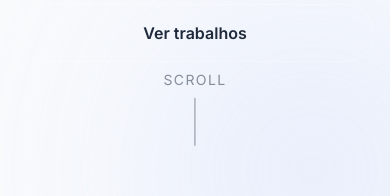
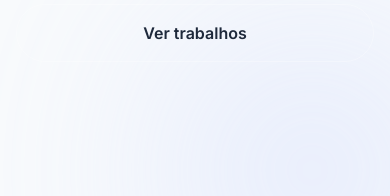
Before and after one commit to Cawlino/portfolio-prototype-2026, a React (Vite) app: page / in a window 390 px wide. Shown: the part 641-837 px from the top of the page. Built offline with nearby package versions, Linux system fonts and the light colour scheme.

Commit message:
fix: remove bouncing scroll indicator on mobile to prevent overlap with hero buttons

```diff
--- a/src/components/Hero.jsx
+++ b/src/components/Hero.jsx
@@ -70,7 +70,7 @@ export const Hero = () => {
         </div>
       </div>
 
-      <div className="absolute bottom-10 left-1/2 -translate-x-1/2 flex flex-col items-center animate-bounce opacity-50">
+      <div className="hidden md:flex absolute bottom-10 left-1/2 -translate-x-1/2 flex-col items-center animate-bounce opacity-50">
         <span className="text-sm tracking-widest uppercase mb-2">Scroll</span>
         <div className="w-[1px] h-12 bg-current"></div>
       </div>
```
